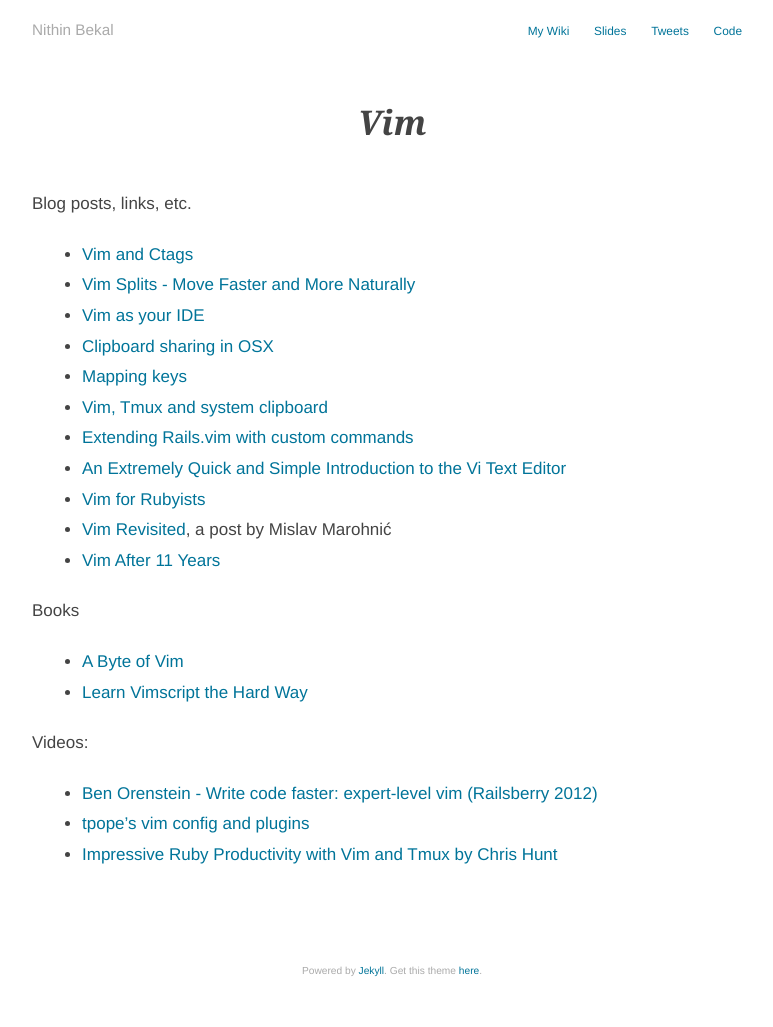
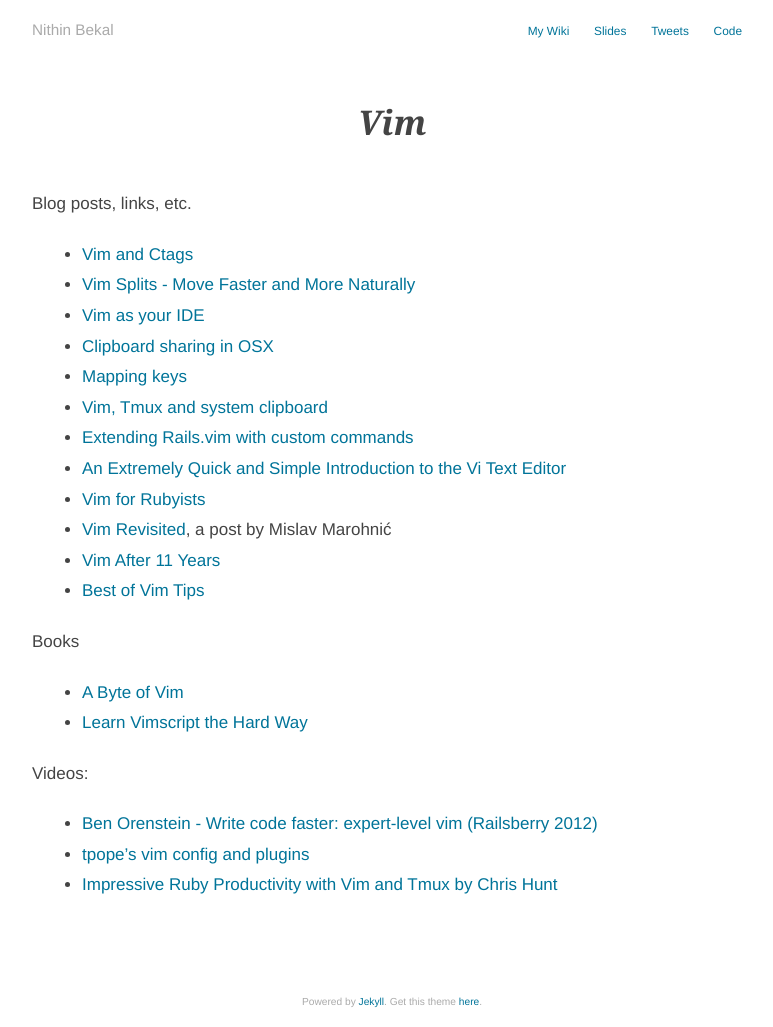
Before and after one commit to nithinbekal/nithinbekal.github.io, a Jekyll site: the page built from notes/vim/index.md, in a window 1280 px wide. Shown: the whole page, without its empty margins (248-1021 px from the left). Built offline with Jekyll 4.4.1, drawn with Linux system fonts in a browser that asks for light colours; before the commit the page ends 996 px from its top, so only the background shows below that.

Commit message:
Add vim bookmark

```diff
--- a/notes/vim/index.md
+++ b/notes/vim/index.md
@@ -17,6 +17,7 @@
 * [Vim for Rubyists](http://www.vimninjas.com/2012/08/28/vim-for-rubyists-part-1/)
 * [Vim Revisited](http://mislav.uniqpath.com/2011/12/vim-revisited/), a post by Mislav Marohnić
 * [Vim After 11 Years](http://statico.github.io/vim.html)
+* [Best of Vim Tips](http://zzapper.co.uk/vimtips.html)
 
 Books
 
```
